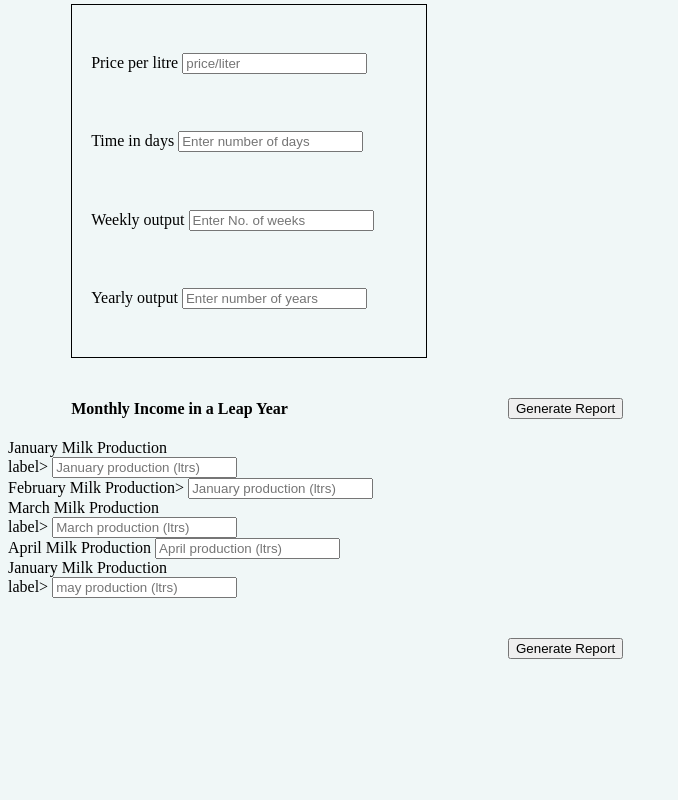
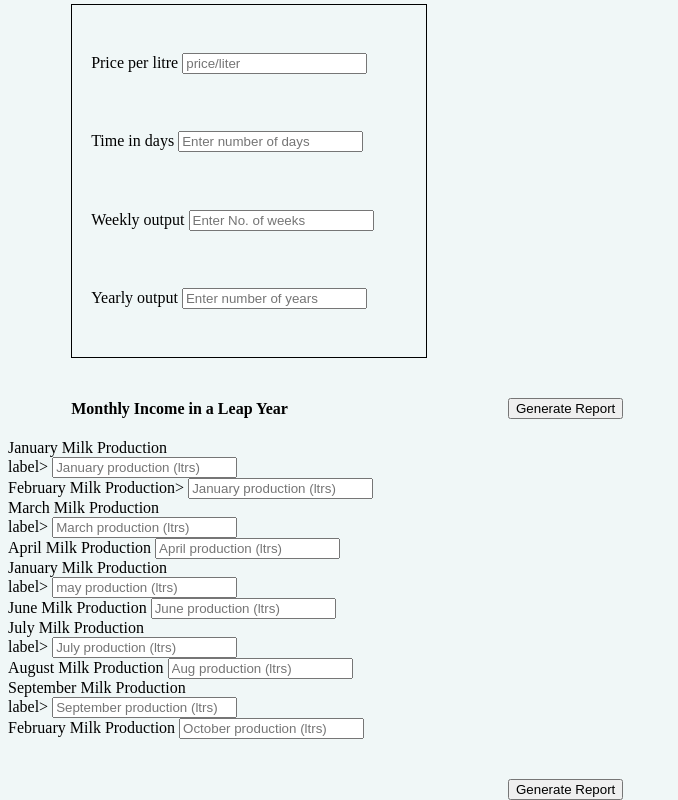
Before and after one commit to sirsimions/dairy-business-project, a plain HTML site: page index.html in a window 1280 px wide. Shown: the part 598-1398 px from the top of the page, without its empty margins (0-678 px from the left). Before the commit the page ends 1257 px from the top, so only its background shows below. Drawn offline with Linux system fonts and the light colour scheme.

Commit message:
This commit will add more fields

```diff
--- a/index.html
+++ b/index.html
@@ -90,6 +90,26 @@
             <label for="may">January Milk Production </div>label>
             <input type="number" id="may" placeholder="may production (ltrs)">
         </div>
+        <div>
+            <label for="jun">June Milk Production</label>
+            <input type="number" id = "jun" placeholder="June production (ltrs)">
+        </div>
+        <div>
+            <label for="jul">July Milk Production </div>label>
+            <input type="number" id="jul" placeholder="July production (ltrs)">
+        </div>
+        <div>
+            <label for="aug">August Milk Production</label>
+            <input type="number" id = "aug" placeholder="Aug production (ltrs)">
+        </div>
+        <div>
+            <label for="sep">September Milk Production </div>label>
+            <input type="number" id="sep" placeholder="September production (ltrs)">
+        </div>
+        <div>
+            <label for="oct">February Milk Production</label>
+            <input type="number" id = "oct" placeholder="October production (ltrs)">
+        </div>
 
         <div class="gen">
             <input type="submit"  id = "mbtn" value ="Generate Report" onclick = "monthlProd()">
```
